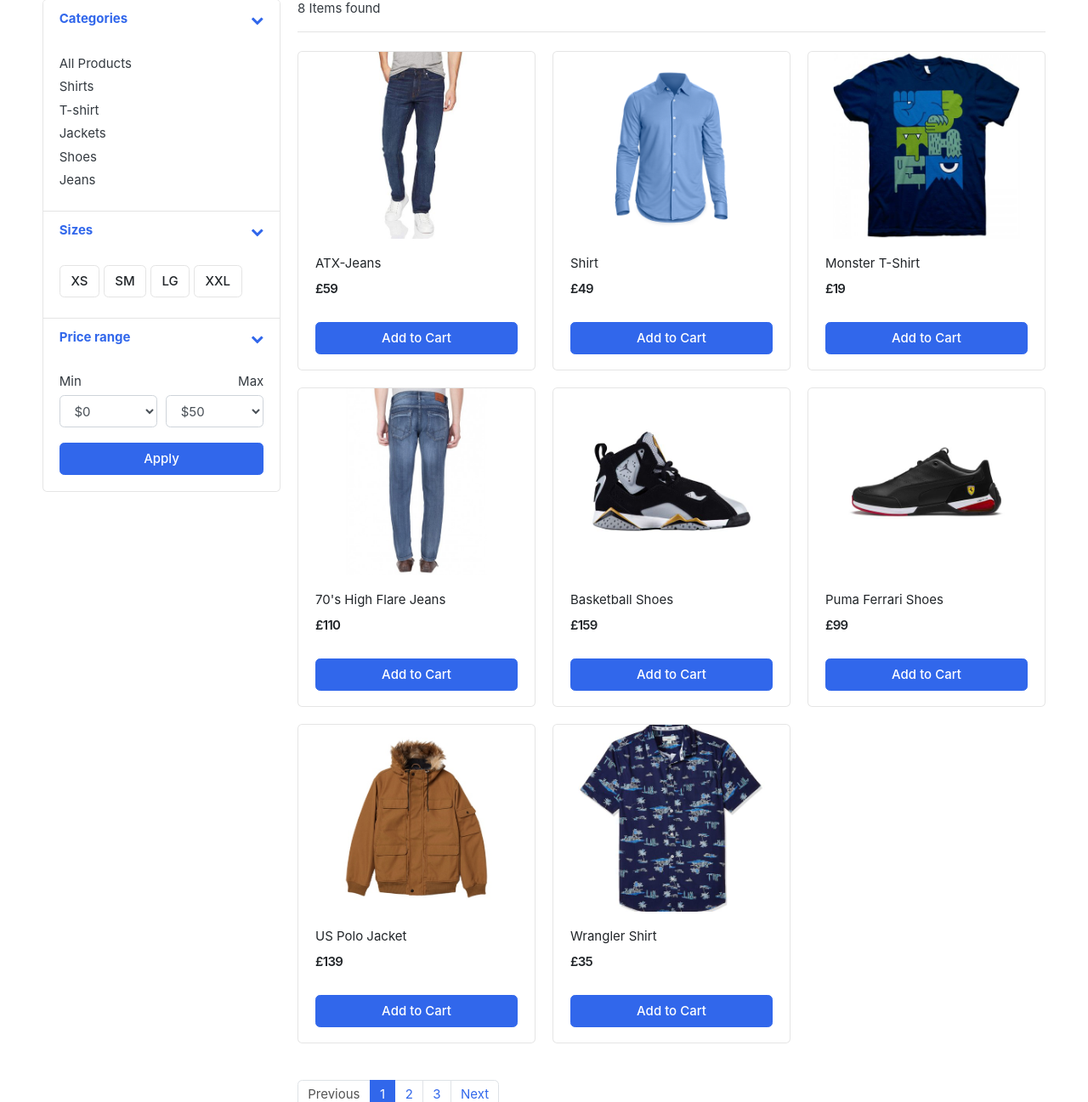
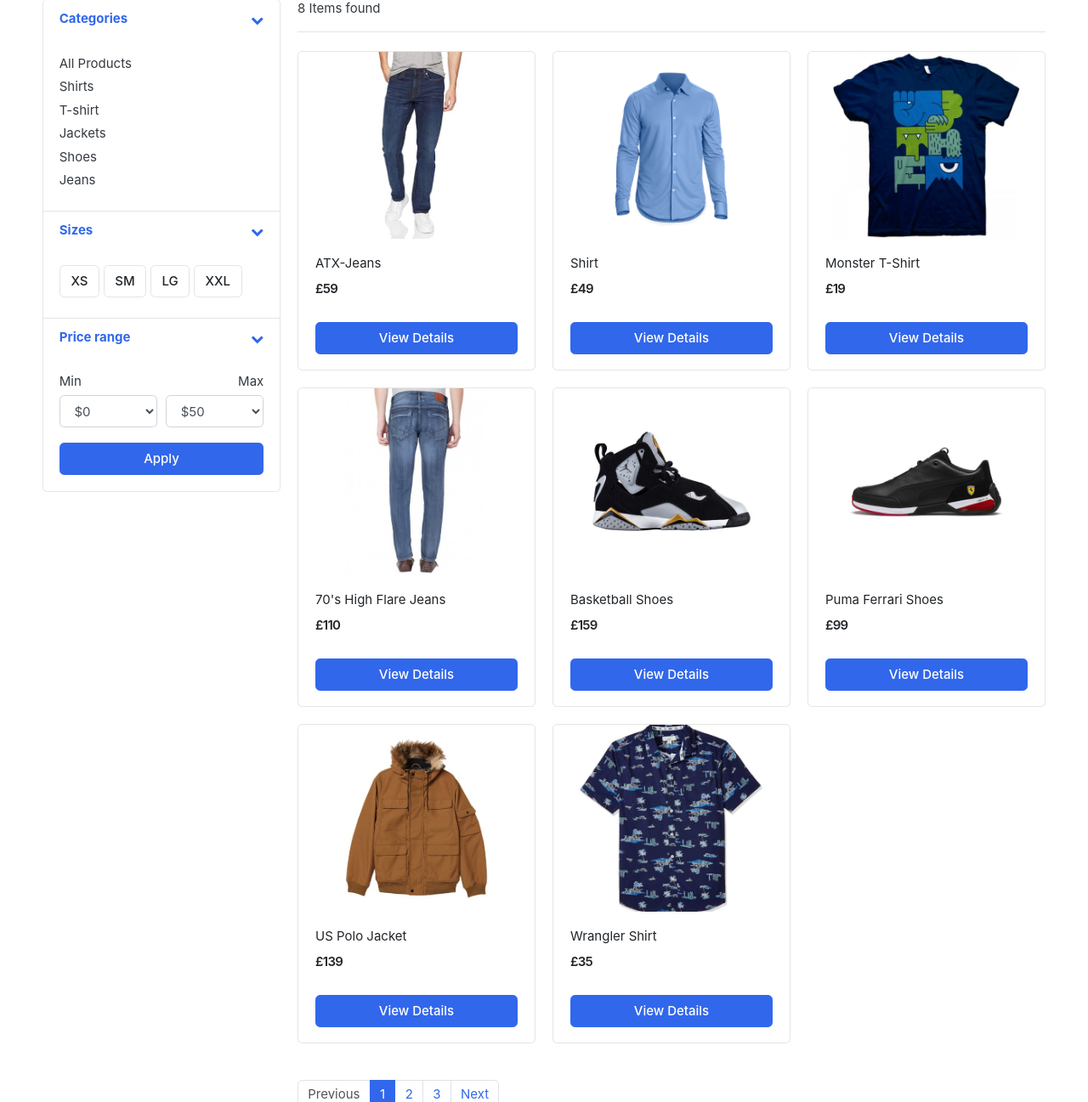
Before and after one commit to kerekmarci/fit-gear, a Django app: page /store/ in a window 1280 px wide. Shown: the part 295-1592 px from the top of the page at 85% size. Run offline with Django 3.2, Linux system fonts and the light colour scheme; data comes from the database, SQL or seed files in the repository; some libraries are stand-ins or nearby versions; some web fonts are replaced.

Commit message:
On the main store page, buttons renamed to View Details and link to individual product page, without being added to the cart yet

```diff
--- a/templates/store/store.html
+++ b/templates/store/store.html
@@ -140,8 +140,8 @@
                                         <span class="price">&#163;{{ product.price }}</span>
                                     </div>
                                 </div>
-                                <a href="{% url 'add_to_bag' product.id %}" class="btn btn-block btn-primary">
-                                    Add to Cart
+                                <a href="{{ product.get_url }}" class="btn btn-block btn-primary">
+                                    View Details
                                 </a>
                             </figcaption>
                         </figure>
```
